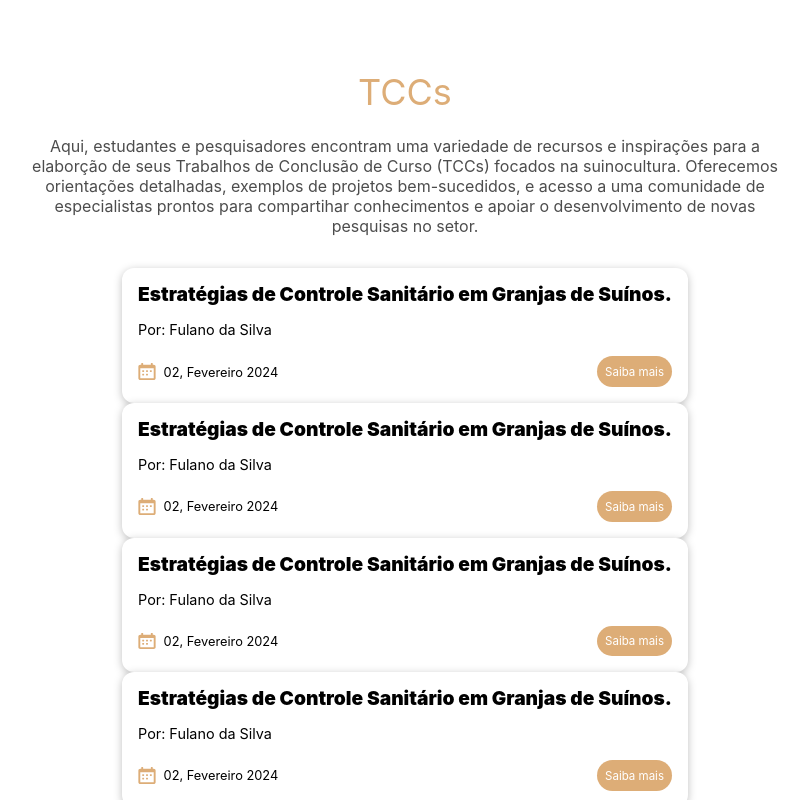
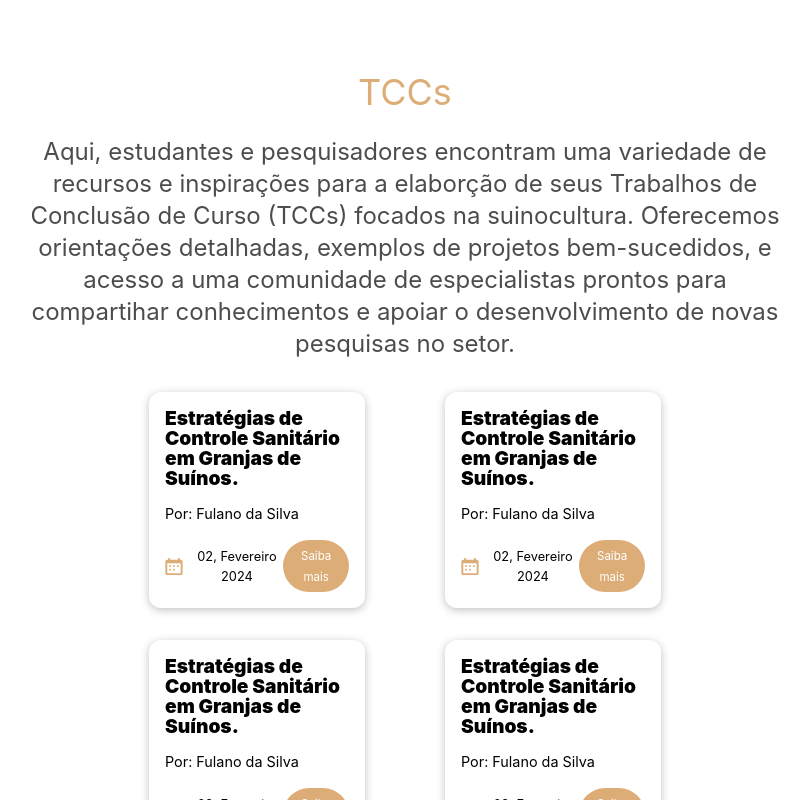
Before and after one commit to SamuelFerreiraDEV/emcomp-pes, a React (Vite) app: page / in a window 1280 px wide. Shown: the part 2620-3420 px from the top of the page, without its empty margins (235-1045 px from the left). Built offline with nearby package versions, Linux system fonts and the light colour scheme.

Commit message:
tailwind

```diff
--- a/src/components/TccsContainer/TccsContainer.jsx
+++ b/src/components/TccsContainer/TccsContainer.jsx
@@ -6,9 +6,9 @@ import { TccsCard } from "./TccsCard/TccsCard"
 export function TccsContainer() {
   return (
     <div className="tccs-container flex flex-col items-center justify-center text-center leading-5 gap-8 text-black70 mx-[20vw]">
-      <h1 className="home-title text-theme text-4xl -mb-2">TCCs</h1>
-      <p className="home-subtitle">Aqui, estudantes e pesquisadores encontram uma variedade de recursos e inspirações para a elaborção de seus Trabalhos de Conclusão de Curso (TCCs) focados na suinocultura. Oferecemos orientações detalhadas, exemplos de projetos bem-sucedidos, e acesso a uma comunidade de especialistas prontos para compartihar conhecimentos e apoiar o desenvolvimento de novas pesquisas no setor. </p>
-      <div className="tccs-cards-container">
+      <h1 className="text-theme text-4xl -mb-2">TCCs</h1>
+      <p className="text-2xl">Aqui, estudantes e pesquisadores encontram uma variedade de recursos e inspirações para a elaborção de seus Trabalhos de Conclusão de Curso (TCCs) focados na suinocultura. Oferecemos orientações detalhadas, exemplos de projetos bem-sucedidos, e acesso a uma comunidade de especialistas prontos para compartihar conhecimentos e apoiar o desenvolvimento de novas pesquisas no setor. </p>
+      <div className="tccs-cards-container grid grid-cols-2 items-center gap-y-8 gap-x-20 mx-[10vw]">
         <TccsCard />
         <TccsCard />
         <TccsCard />
```
